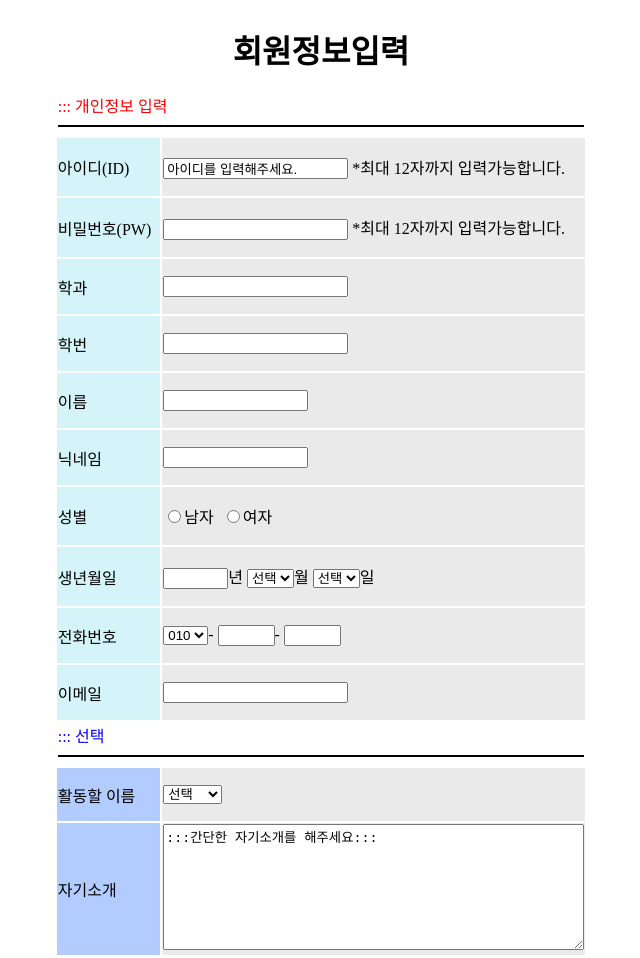
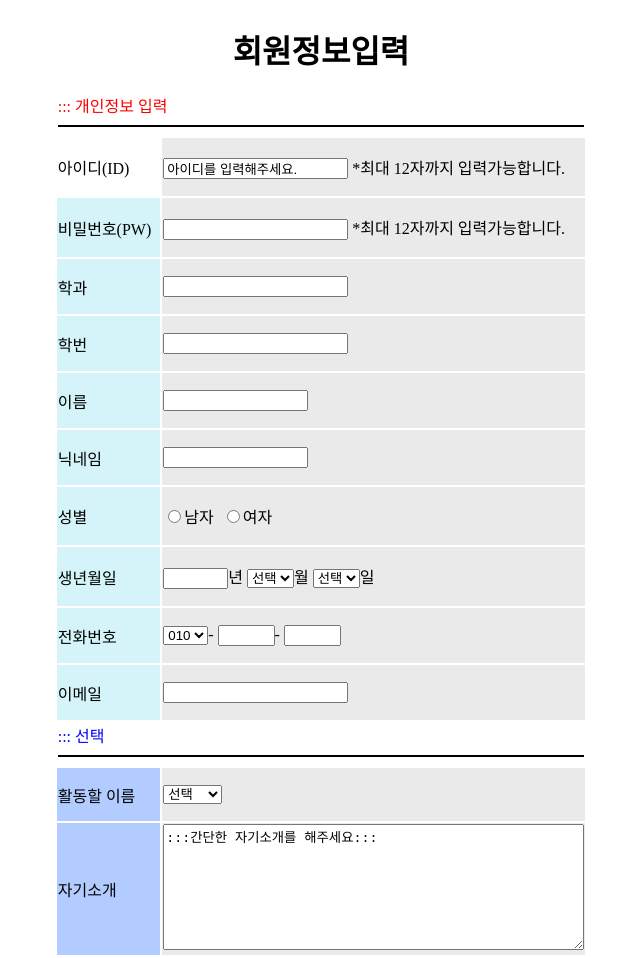
Before and after one commit to te06049/StudyWITH, a plain HTML site: page index.html in a window 1280 px wide. Shown: the top 958 px of the page, without its empty margins (319-959 px from the left). Drawn offline with Linux system fonts and the light colour scheme.

Commit message:
Update index.html

```diff
--- a/index.html
+++ b/index.html
@@ -20,7 +20,7 @@
 </tr>
 
 <tr>
-<td bgcolor="#D4F4FA"> 아이디(ID)&nbsp;&nbsp;</td>
+<td bgcolor=""> 아이디(ID)&nbsp;&nbsp;</td>
 <td bgcolor="#EAEAEA"><p><input type="textbox" name="textbox1" value="아이디를 입력해주세요." maxlength="12" size="20"> *최대 12자까지 입력가능합니다.</td>
 </tr>
 
```
